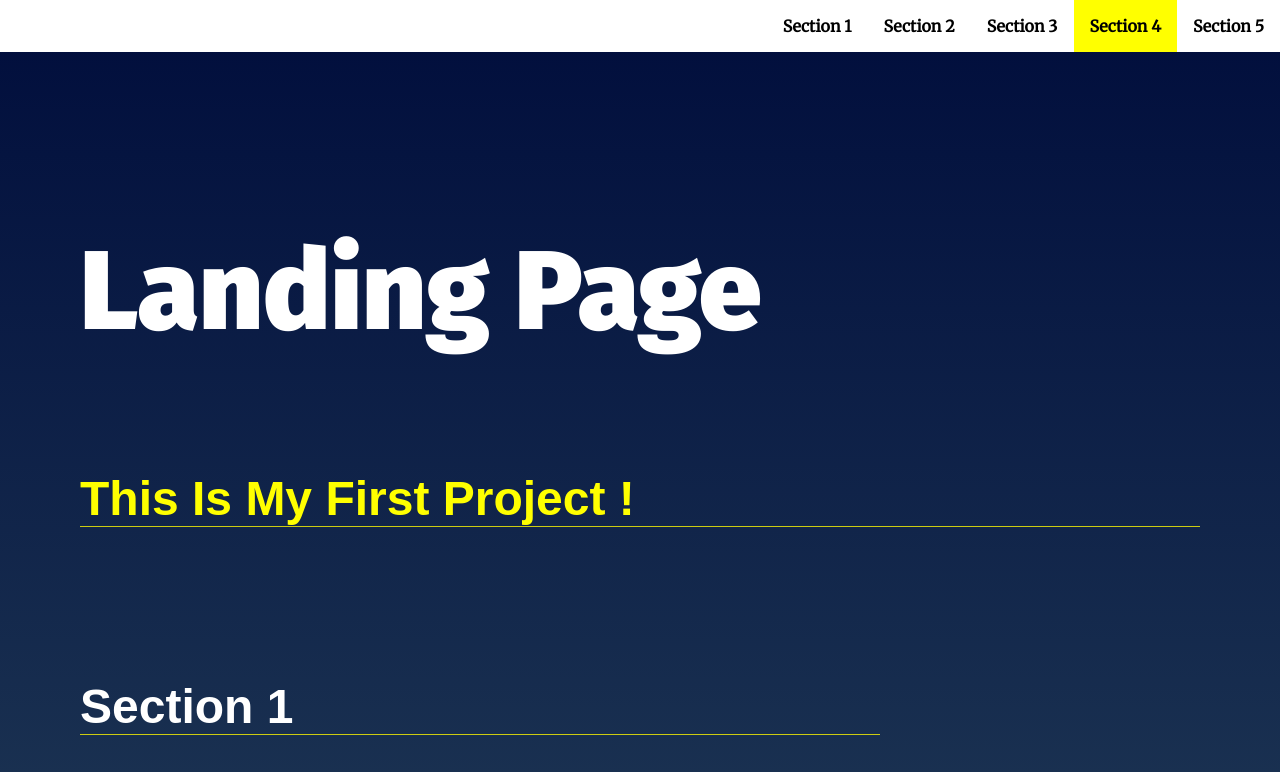
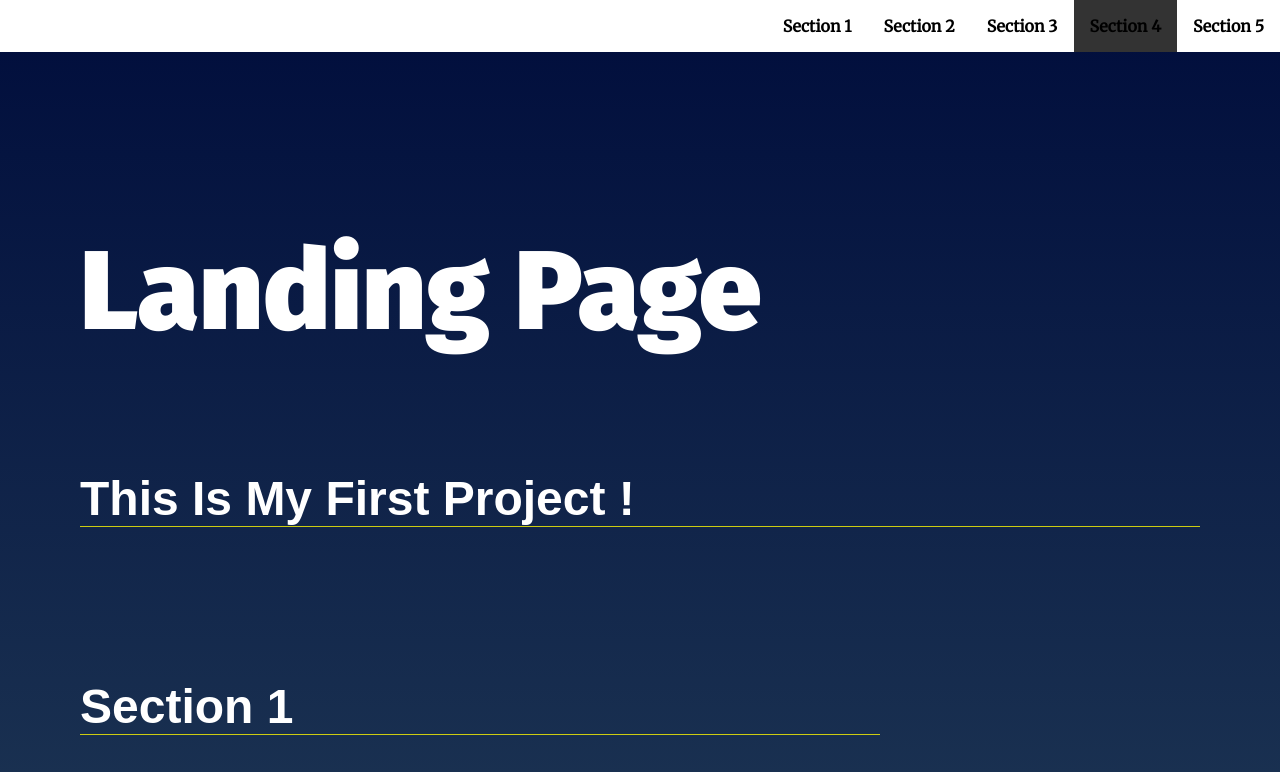
Before and after one commit to Naela-Ibrahim/fwd-landing-page, a plain HTML site: page index.html in a window 1280 px wide. Shown: the top 772 px of the page. Drawn offline with Linux system fonts and the light colour scheme.

Commit message:
updating

```diff
--- a/css/styles.css
+++ b/css/styles.css
@@ -38,7 +38,7 @@ h3 {
     border-bottom: 1px solid #cc1;
     font-family: 'Oxygen', Sans-Serif;
     font-size: 3em;
-    color: yellow;
+    color:#fff ;
 }
 
 h2 {
@@ -79,7 +79,7 @@ section {
 }
 
 .link_style {
-    background: yellow;
+    background: #333;
 }
 
 .navbar__menu li {
```
